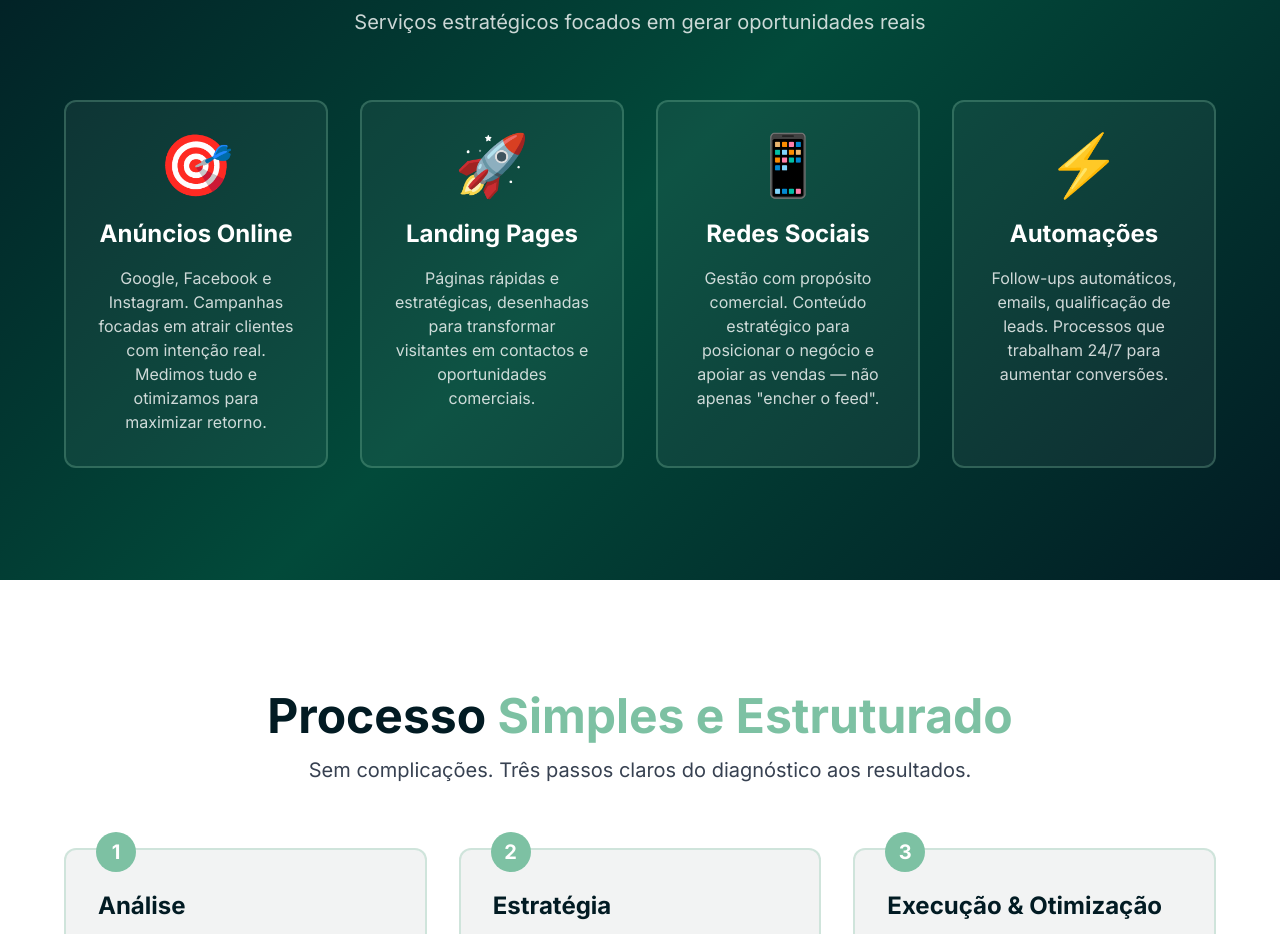
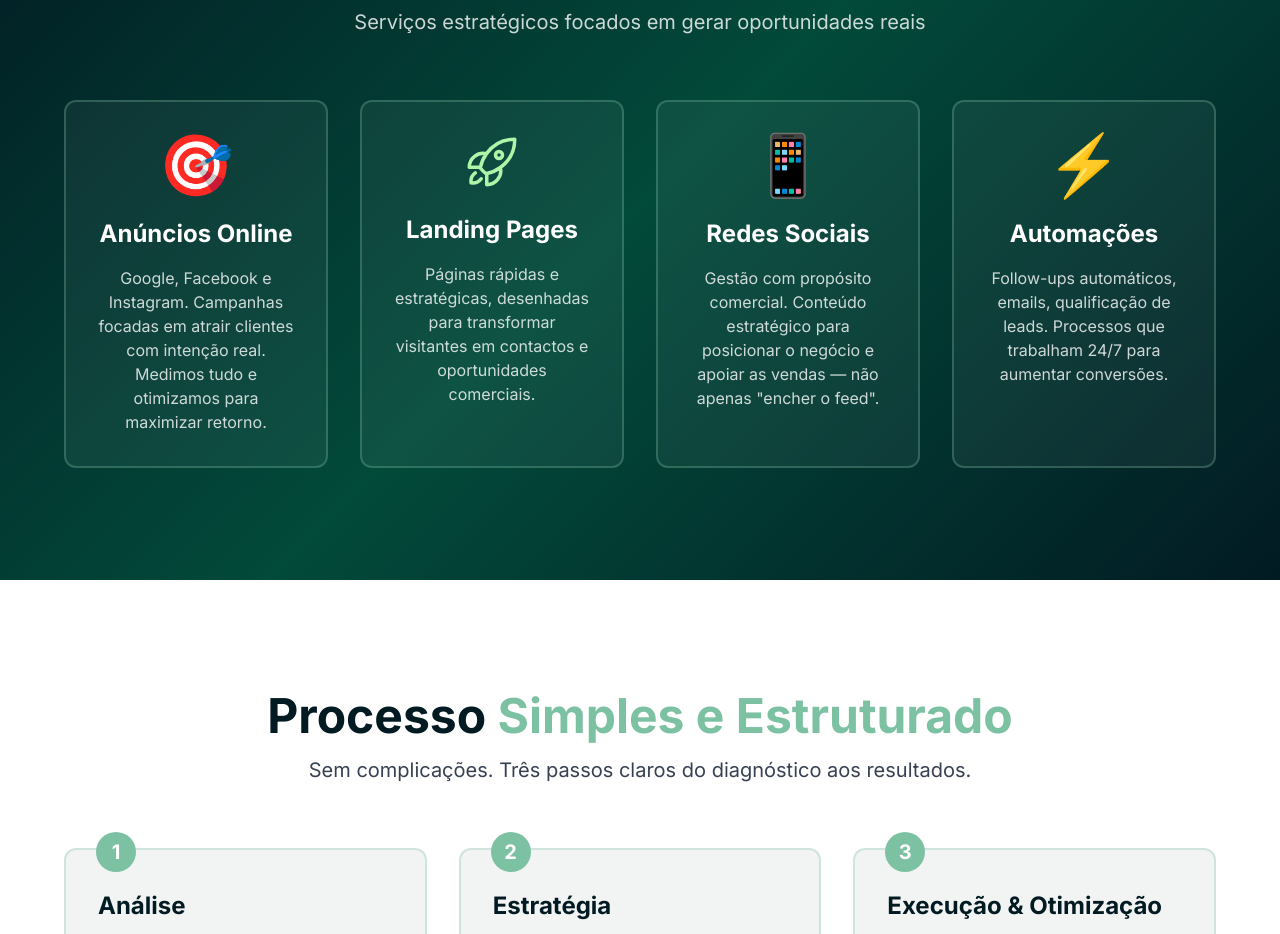
Before and after one commit to pedromaccosta89-rgb/landingpointlevel, a plain HTML site: page Landing PointLevel/index.html in a window 1280 px wide. Shown: the part 3105-4039 px from the top of the page. Drawn offline with nearby package versions, Linux system fonts and the light colour scheme.

Commit message:
Update landing pages service icon

```diff
--- a/Landing PointLevel/index.html
+++ b/Landing PointLevel/index.html
@@ -263,7 +263,11 @@
             </a>
 
             <a href="#formulario" class="service-card bg-white/5 border-2 border-brand-green/30 hover:border-brand-green rounded-xl p-6 lg:p-8 text-center cursor-pointer group">
-              <div class="text-5xl sm:text-6xl mb-4 lg:mb-6">🚀</div>
+              <div class="mb-4 lg:mb-6 flex justify-center">
+                <svg xmlns="http://www.w3.org/2000/svg" fill="none" viewBox="0 0 24 24" stroke-width="1.5" stroke="currentColor" class="w-14 h-14 text-brand-light">
+                  <path stroke-linecap="round" stroke-linejoin="round" d="M15.59 14.37a6 6 0 0 1-5.84 7.38v-4.8m5.84-2.58a14.98 14.98 0 0 0 6.16-12.12A14.98 14.98 0 0 0 9.631 8.41m5.96 5.96a14.926 14.926 0 0 1-5.841 2.58m-.119-8.54a6 6 0 0 0-7.381 5.84h4.8m2.581-5.84a14.927 14.927 0 0 0-2.58 5.84m2.699 2.7c-.103.021-.207.041-.311.06a15.09 15.09 0 0 1-2.448-2.448 14.9 14.9 0 0 1 .06-.312m-2.24 2.39a4.493 4.493 0 0 0-1.757 4.306 4.493 4.493 0 0 0 4.306-1.758M16.5 9a1.5 1.5 0 1 1-3 0 1.5 1.5 0 0 1 3 0Z" />
+                </svg>
+              </div>
               <h3 class="text-xl sm:text-2xl font-bold text-white mb-3 lg:mb-4 group-hover:text-brand-light transition-colors">Landing Pages</h3>
               <p class="text-sm sm:text-base text-white/80 leading-relaxed">
                 Páginas rápidas e estratégicas, desenhadas para transformar visitantes em contactos e oportunidades comerciais.
```
